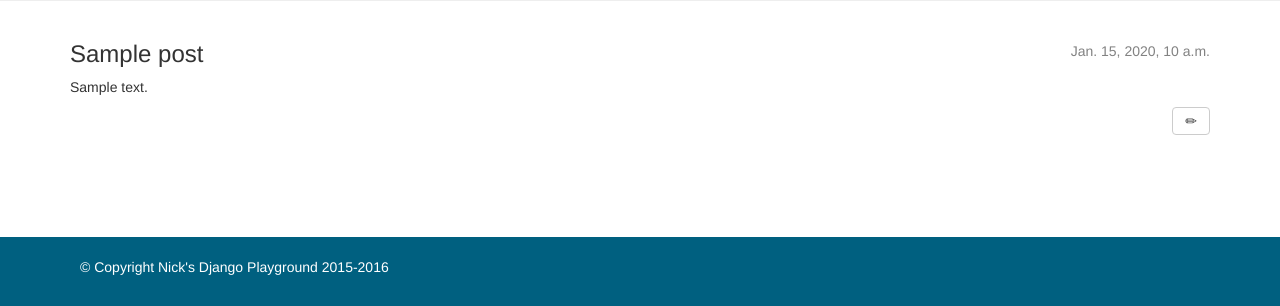
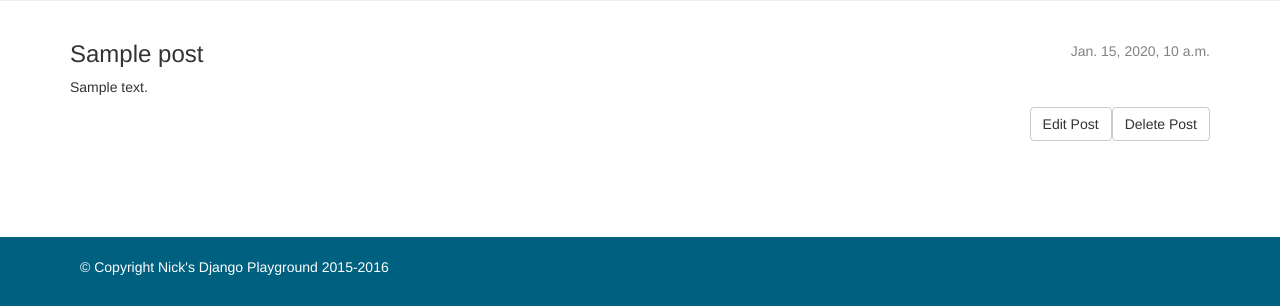
Before and after one commit to nickpennyuk/django-blog, a Django app: page /post/1/ in a window 1280 px wide. Shown: the part 203-509 px from the top of the page. Run offline with Django 3.2, Linux system fonts and the light colour scheme; a user stored in the database is signed in; tables that the repository leaves empty hold one stand-in row (values such as "Sample post"); some libraries are stand-ins or nearby versions; some web fonts are replaced.

Commit message:
Working post & artist delete buttons. need to make class-based

```diff
--- a/blog/templates/blog/artist_list.html
+++ b/blog/templates/blog/artist_list.html
@@ -9,6 +9,7 @@
 	{% for artist in object_list %}
 	    {% if user.is_authenticated %}
 			<a class="btn btn-default pull-right" href="{% url 'artist_edit' artist.pk %}">Edit Artist</a>
+            <a class="btn btn-default pull-right" href="{% url 'artist_remove' pk=artist.pk %}">Delete Artist</a>
 	    {% endif %}
 		    <div class="post">
 		        <h3><a href="{% url 'album_list' artist.pk %}">{{ artist.name }}</a></h3>
--- a/blog/templates/blog/post_detail.html
+++ b/blog/templates/blog/post_detail.html
@@ -10,7 +10,8 @@
         <h3>{{ post.title }}</h3>
         <p>{{ post.text|linebreaks }}</p>
         {% if user.is_authenticated %}
-        	<a class="btn btn-default pull-right" href="{% url 'post_edit' pk=post.pk %}"><span class="glyphicon glyphicon-pencil"></span></a>
+            <a class="btn btn-default pull-right" href="{% url 'post_remove' pk=post.pk %}">Delete Post</a>
+        	<a class="btn btn-default pull-right" href="{% url 'post_edit' pk=post.pk %}">Edit Post</span></a>
         {% endif %}
     </div>
 {% endblock %}
--- a/blog/urls.py
+++ b/blog/urls.py
@@ -11,10 +11,12 @@ urlpatterns = [
     url(r'^post/(?P<pk>[0-9]+)/$', PostDetailView.as_view(), name='post_detail'), # The individual clicked post
     url(r'^post/new/$', PostCreateView.as_view() , name='post_new'), # New post page
     url(r'^post/(?P<pk>[0-9]+)/edit/$', PostUpdateView.as_view(), name='post_edit'), # The edit post page after clicking through to individual post
+    url(r'^post/(?P<pk>[0-9]+)/remove/$', views.post_remove, name='post_remove'),
 #  Artist
     url(r'^artist/$', ArtistListView.as_view(), name='artist_list'), # list of artists
     url(r'^artist/new/$', ArtistCreateView.as_view(), name='artist_new'), # add new artist
     url(r'^artist/(?P<pk>[0-9]+)/edit/$', ArtistUpdateView.as_view(), name='artist_edit'), # edit artists
+    url(r'^artist/(?P<pk>[0-9]+)/remove/$', views.artist_remove, name='artist_remove'),
 #  Album
     url(r'^artist/(?P<pk>[0-9]+)/album/$', ArtistDetailView.as_view(), name='album_list'),
     url(r'^artist/(?P<pk>[0-9]+)/album/new/$', AlbumCreateView.as_view(), name='album_new'),
--- a/blog/views.py
+++ b/blog/views.py
@@ -43,7 +43,13 @@ class PostUpdateView(UpdateView):
         return reverse('post_detail', args=[self.object.pk])
 
 
-"""
+
+def post_remove(request, pk):
+    post = get_object_or_404(Post, pk=pk)
+    post.delete()
+    return redirect('post_list')
+
+    """
 def post_edit(request, pk):
     post = get_object_or_404(Post, pk=pk)
     if request.method == "POST":
@@ -89,6 +95,12 @@ class ArtistUpdateView(UpdateView):
         return reverse('artist_list')
 
 
+def artist_remove(request, pk):
+    artist = get_object_or_404(Artist, pk=pk)
+    artist.delete()
+    return redirect('artist_list')
+
+
 class AlbumCreateView(CreateView):
 
     model = Album
@@ -110,7 +122,6 @@ class AlbumCreateView(CreateView):
         self.object = form.save(commit=False)
         self.object.artist = self._artist()
         return super().form_valid(form)
-
 
     def get_success_url(self):
         return reverse('album_list', args=[self.object.artist.pk])
```
